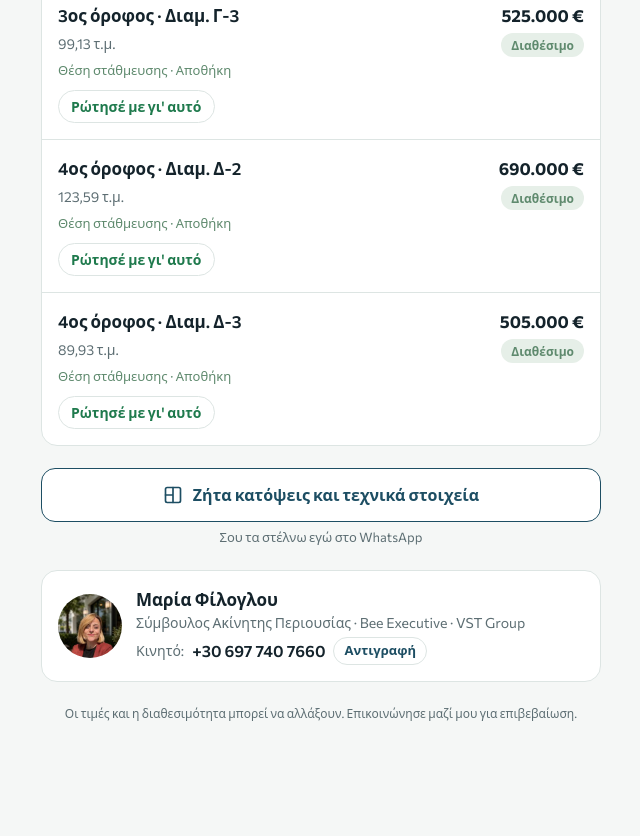
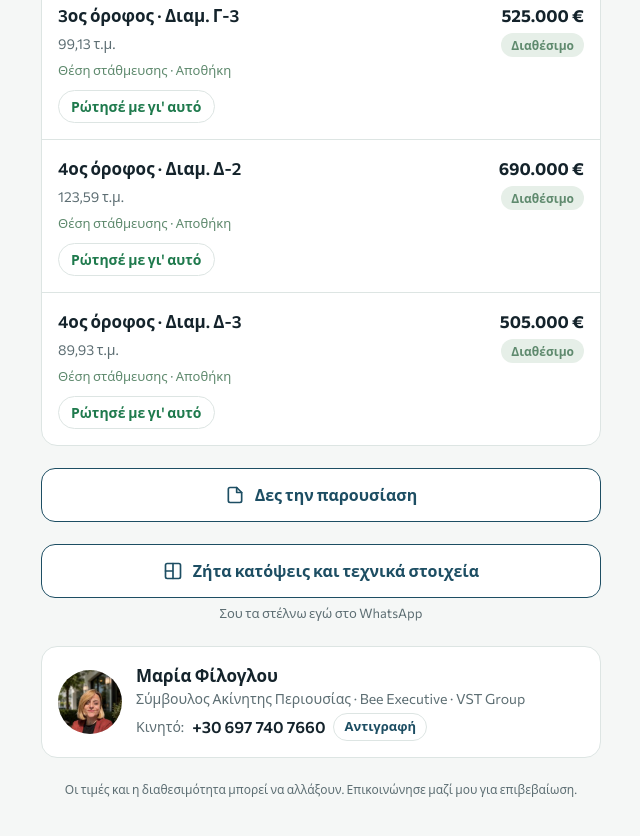
Before and after one commit to mariafiloglou-CART/karta, a plain HTML site: page cholargos/index.html in a window 1280 px wide. Shown: the part 2309-3145 px from the top of the page, without its empty margins (319-959 px from the left). Drawn offline with Linux system fonts and the light colour scheme.

Commit message:
Χολαργός: κουμπί «Δες την παρουσίαση» (GR)
Co-Authored-By: Claude Opus 5.5 <noreply@anthropic.com>
Claude-Session: https://claude.ai/code/session_01PRHn6KTTf2knq1d8VqpRLB

```diff
--- a/cholargos/index.html
+++ b/cholargos/index.html
@@ -239,6 +239,7 @@ footer{font-size:12px;color:var(--muted);text-align:center}
     </ul>
   </section>
 
+<div><a class="btn btn-outline" href="parousiasi.pdf" target="_blank" rel="noopener"><svg viewBox="0 0 24 24" fill="none" stroke="currentColor" stroke-width="2" stroke-linecap="round" stroke-linejoin="round"><path d="M14 3H6a2 2 0 0 0-2 2v14a2 2 0 0 0 2 2h12a2 2 0 0 0 2-2V9z"/><path d="M14 3v6h6"/></svg>Δες την παρουσίαση</a></div>
   <div>
     <a class="btn btn-outline" href="https://wa.me/306977407660?text=%CE%9A%CE%B1%CE%BB%CE%B7%CF%83%CF%80%CE%AD%CF%81%CE%B1%20%CE%9C%CE%B1%CF%81%CE%AF%CE%B1%2C%20%CE%B8%CE%B1%20%CE%AE%CE%B8%CE%B5%CE%BB%CE%B1%20%CE%BA%CE%B1%CF%84%CF%8C%CF%88%CE%B5%CE%B9%CF%82%20%CE%BA%CE%B1%CE%B9%20%CF%84%CE%B5%CF%87%CE%BD%CE%B9%CE%BA%CE%AC%20%CF%83%CF%84%CE%BF%CE%B9%CF%87%CE%B5%CE%AF%CE%B1%20%CE%B3%CE%B9%CE%B1%20%CF%84%CE%BF%20%CE%AD%CF%81%CE%B3%CE%BF%20CH59%20%CE%A7%CE%BF%CE%BB%CE%B1%CF%81%CE%B3%CF%8C%CF%82." target="_blank" rel="noopener">
       <svg viewBox="0 0 24 24" fill="none" stroke="currentColor" stroke-width="2" stroke-linecap="round" stroke-linejoin="round"><rect x="3" y="3" width="18" height="18" rx="2"/><path d="M3 12h9V3M12 12v9"/></svg>
```
Also changed, not shown: cholargos/en/index.html (+1 -0 lines), 1 other file.
